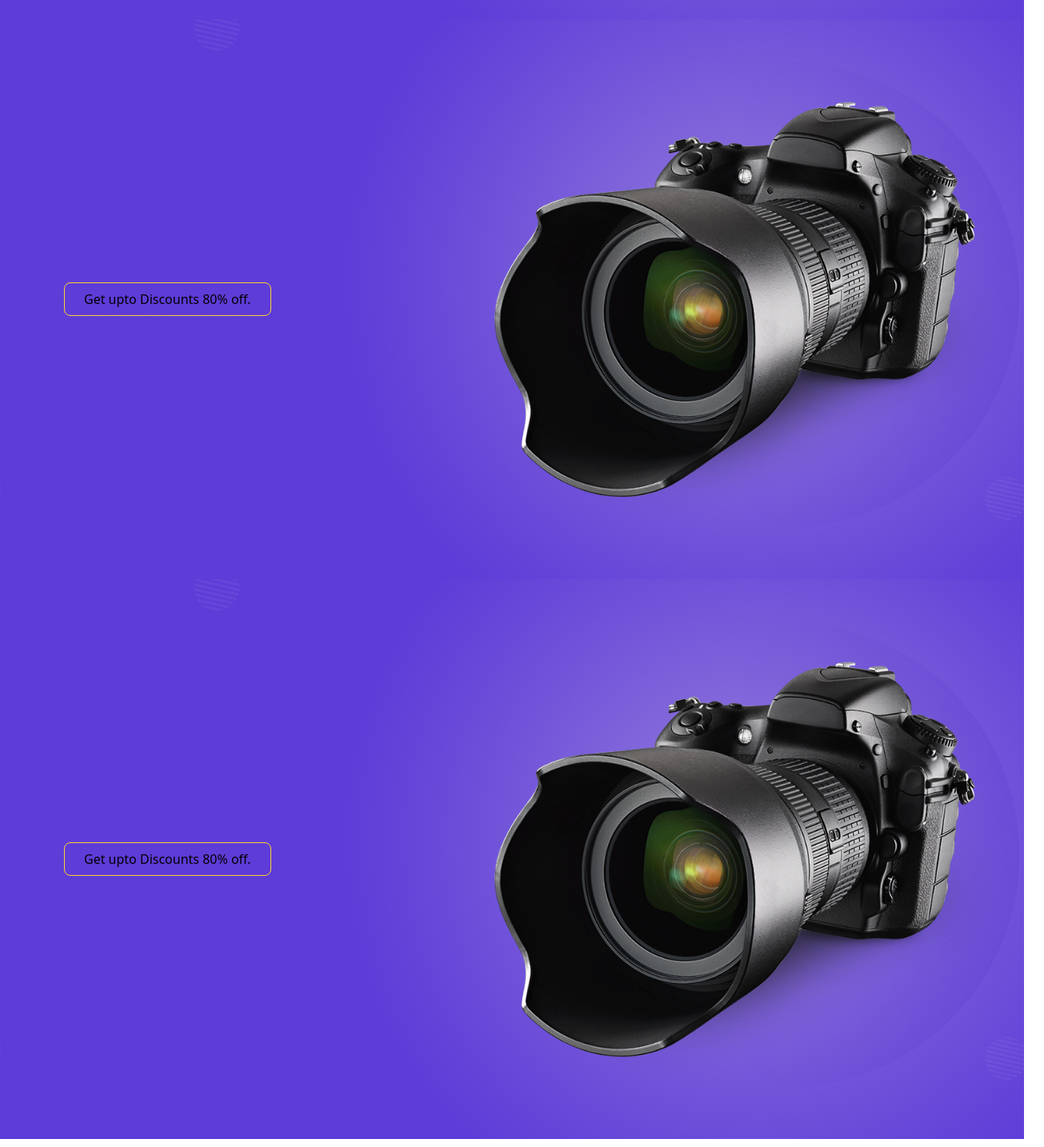
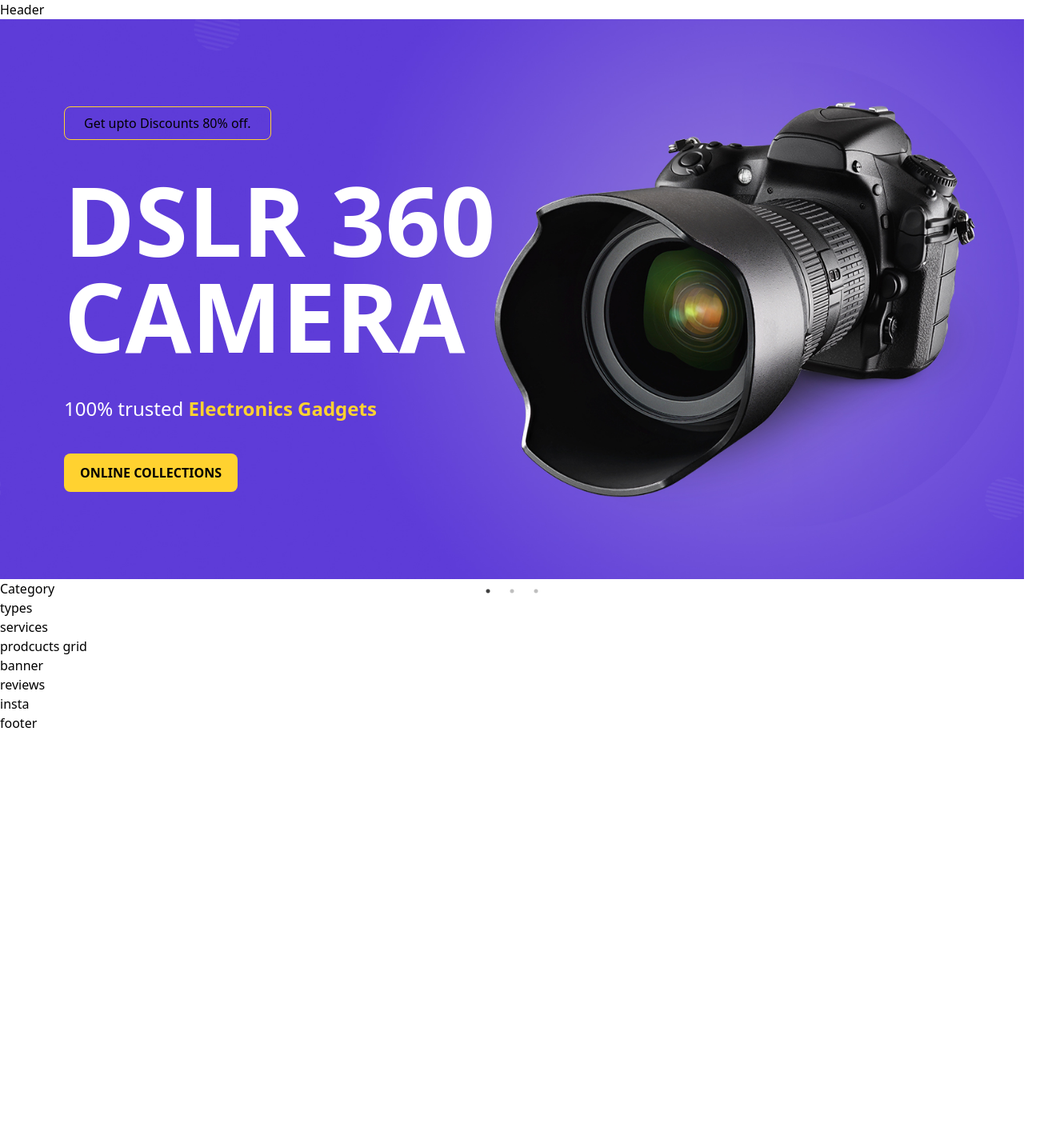
Before and after one commit to byiringiro-aloys/E-shop, a React (Vite) app: page / in a window 1280 px wide. Shown: the top 1434 px of the page at 80% size, 1305 px wide, since content can reach past the window. After the commit the page ends 916 px from the top, so only its background shows below. Built offline with nearby package versions, Linux system fonts and the light colour scheme.

Commit message:
working on hero section

```diff
--- a/src/sections/Hero.jsx
+++ b/src/sections/Hero.jsx
@@ -15,7 +15,7 @@ const Hero = () => {
         speed: 500,
         slidesToShow: 1,
         slidesToScroll: 1,
-        // arrows: false
+        arrows: false
     };
 
     useEffect(() => {
@@ -25,14 +25,33 @@ const Hero = () => {
             easing: 'ease-in-out'
         });
         AOS.refresh();
-    })
+    },[])
 
     return (
         <div id='hero' className='w-full flex justify-center items-center lg:h-[700px] h-[600px]'>
             <Slider className='w-full' {...settings}>
                 <div>
-                    <div className='w-full lg:px-20 px-5 lg:h-[700px] flex flex-col justify-center items-start gap-10 bg-cover  bg-no-repeat bg-center' style={{ backgroundImage: `url(${dslr})`}}>
+                    <div className='w-full lg:px-20 px-5 lg:h-[700px] flex flex-col justify-center items-start gap-10 bg-cover bg-center' style={{ backgroundImage: `url(${dslr})`}}>
                         <h1 data-aos='zoom-in' data-aos-delay='50' className='text-themeyellow border rounded-lg border-amber-300 px-6 py-2'>Get upto Discounts 80% off.</h1>
+                        <h1 data-aos='zoom-in' data-aos-delay='100' className='text-white lg:text-[120px] text-[60px] uppercase lg:leading-[120px] leading-[70px] font-bold'>DSLR 360<br/>Camera</h1>
+                        <h1 data-aos='zoom-in' data-aos-delay='100' className='text-white text-2xl'>100% trusted <span className='text-amber-300 font-semibold'>Electronics Gadgets</span></h1>
+                        <button data-aos='zoom-in' data-aos-delay='200' className='bg-amber-300 px-5 py-3 rounded-lg text-black font-semibold'>ONLINE COLLECTIONS</button>
+                    </div>
+                </div>
+                <div>
+                    <div className='w-full lg:px-20 px-5 lg:h-[700px] flex flex-col justify-center items-start gap-10 bg-cover bg-center' style={{ backgroundImage: `url(${earbuds})`}}>
+                        <h1 data-aos='zoom-in' data-aos-delay='50' className='text-themeyellow border rounded-lg border-amber-300 px-6 py-2'>Get upto Discounts 80% off.</h1>
+                        <h1 data-aos='zoom-in' data-aos-delay='100' className='text-white lg:text-[120px] text-[60px] uppercase lg:leading-[120px] leading-[70px] font-bold'>DSLR 360<br/>Camera</h1>
+                        <h1 data-aos='zoom-in' data-aos-delay='100' className='text-white text-2xl'>100% trusted <span className='text-amber-300 font-semibold'>Electronics Gadgets</span></h1>
+                        <button data-aos='zoom-in' data-aos-delay='200' className='bg-amber-300 px-5 py-3 rounded-lg text-black font-semibold'>ONLINE COLLECTIONS</button>
+                    </div>
+                </div>
+                <div>
+                    <div className='w-full lg:px-20 px-5 lg:h-[700px] flex flex-col justify-center items-start gap-10 bg-cover bg-center' style={{ backgroundImage: `url(${headset})`}}>
+                        <h1 data-aos='zoom-in' data-aos-delay='50' className='text-themeyellow border rounded-lg border-amber-300 px-6 py-2'>Get upto Discounts 80% off.</h1>
+                        <h1 data-aos='zoom-in' data-aos-delay='100' className='text-white lg:text-[120px] text-[60px] uppercase lg:leading-[120px] leading-[70px] font-bold'>DSLR 360<br/>Camera</h1>
+                        <h1 data-aos='zoom-in' data-aos-delay='100' className='text-white text-2xl'>100% trusted <span className='text-amber-300 font-semibold'>Electronics Gadgets</span></h1>
+                        <button data-aos='zoom-in' data-aos-delay='200' className='bg-amber-300 px-5 py-3 rounded-lg text-black font-semibold'>ONLINE COLLECTIONS</button>
                     </div>
                 </div>
             </Slider>
```
